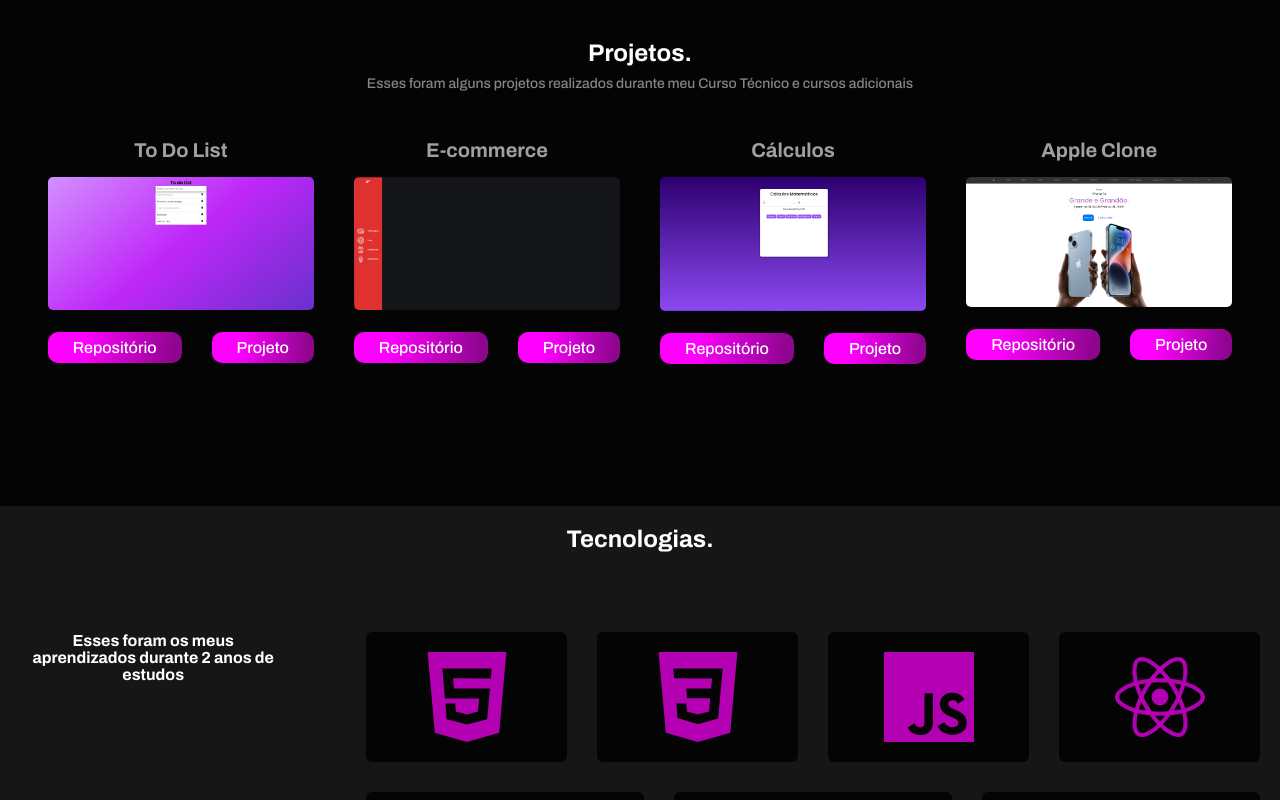
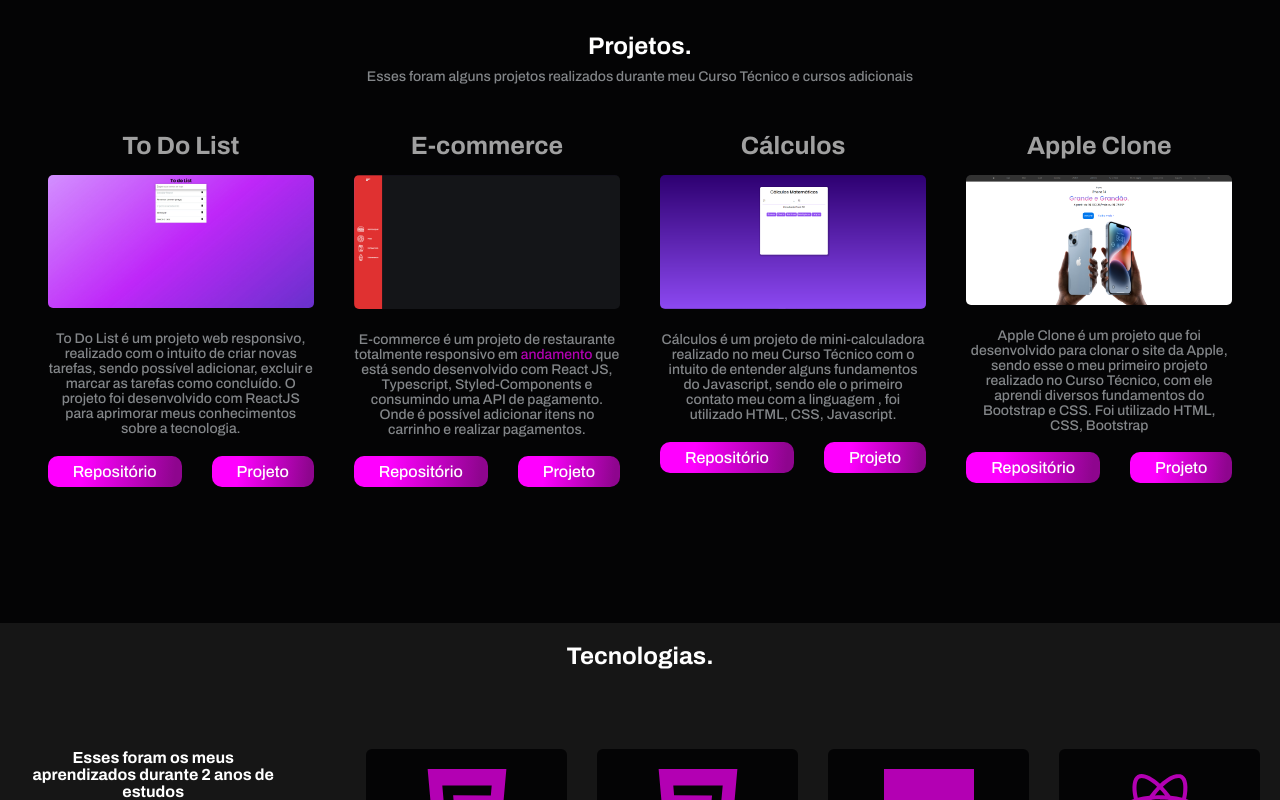
Before and after one commit to gabrielfula/PortfolioReact, a React (Vite) app: page / in a window 1280 px wide. Shown: the part 1340-2140 px from the top of the page. Built offline with nearby package versions, Linux system fonts and the light colour scheme.

Commit message:
add desc to the projects

```diff
--- a/package.json
+++ b/package.json
@@ -13,6 +13,7 @@
     "react": "^18.2.0",
     "react-dom": "^18.2.0",
     "react-icons": "^4.7.1",
+    "react-router-dom": "^6.8.1",
     "styled-components": "^5.3.6"
   },
   "devDependencies": {
--- a/src/App.jsx
+++ b/src/App.jsx
@@ -10,7 +10,6 @@
 import Aos from "aos";
 import "aos/dist/aos.css";
 
-
 export default function App() {
   useEffect(() => {
     Aos.init({ duration: 2000 });
@@ -22,6 +21,7 @@
       <Inicio />
       <Sobre id="#sobre" />
       <Projetos id="#projetos" />
+
       <Tecnologia id="#tecnologia" />
       <Footer />
     </>
--- a/src/components/Projetos/ProjetoStyled.jsx
+++ b/src/components/Projetos/ProjetoStyled.jsx
@@ -1,7 +1,7 @@
 import styled from "styled-components";
 
 export const ContentProjetos = styled.div`
-  padding: 2.4rem;
+  padding: 2rem;
   text-align: center;
 
   .align-text,
@@ -41,7 +41,7 @@
 
   h3 {
     color: ${({ theme }) => theme.colors.white20};
-    font-size: 20px;
+    font-size: 25px;
   }
 
   img {
@@ -66,4 +66,13 @@
     padding-top: 1.2rem;
     gap: 30px;
   }
+
+  .desc-projects {
+    padding-top: 20px;
+
+    p {
+      font-size: 14px;
+      color: ${({ theme }) => theme.colors.gray};
+    }
+  }
 `;
--- a/src/components/Projetos/Projetos.jsx
+++ b/src/components/Projetos/Projetos.jsx
@@ -26,6 +26,15 @@
                 <h3>To Do List</h3>
               </div>
               <img src={TodoList} alt="Imagem Web Todo" />
+              <div className="desc-projects">
+                <p>
+                  To Do List é um projeto web responsivo, realizado com o
+                  intuito de criar novas tarefas, sendo possível adicionar,
+                  excluir e marcar as tarefas como concluído. O projeto foi
+                  desenvolvido com ReactJS para aprimorar meus conhecimentos
+                  sobre a tecnologia.
+                </p>
+              </div>
               <div className="position-button">
                 <Button
                   href="https://github.com/gabrielfula/ToDo"
@@ -47,6 +56,15 @@
                 <h3>E-commerce</h3>
               </div>
               <img src={Ecomerce} alt="Imagem Web E-commerce" />
+              <div className="desc-projects">
+                <p>
+                  E-commerce é um projeto de restaurante totalmente responsivo
+                  em <span>andamento</span> que está sendo desenvolvido com
+                  React JS, Typescript, Styled-Components e consumindo uma API
+                  de pagamento. Onde é possível adicionar itens no carrinho e
+                  realizar pagamentos.
+                </p>
+              </div>
               <div className="position-button">
                 <Button>Repositório</Button>
                 <Button>Projeto</Button>
@@ -58,6 +76,14 @@
                 <h3>Cálculos</h3>
               </div>
               <img src={Calculos} alt="Imagem Web Calculos" />
+              <div className="desc-projects">
+                <p>
+                  Cálculos é um projeto de mini-calculadora realizado no meu
+                  Curso Técnico com o intuito de entender alguns fundamentos do
+                  Javascript, sendo ele o primeiro contato meu com a linguagem ,
+                  foi utilizado HTML, CSS, Javascript.
+                </p>
+              </div>
               <div className="position-button">
                 <Button
                   href="https://github.com/gabrielfula/Calculos"
@@ -79,6 +105,14 @@
                 <h3>Apple Clone</h3>
               </div>
               <img src={Apple} alt="Imagem Web Apple Clone" />
+              <div className="desc-projects">
+                <p>
+                  Apple Clone é um projeto que foi desenvolvido para clonar o
+                  site da Apple, sendo esse o meu primeiro projeto realizado no
+                  Curso Técnico, com ele aprendi diversos fundamentos do
+                  Bootstrap e CSS. Foi utilizado HTML, CSS, Bootstrap
+                </p>
+              </div>
               <div className="position-button">
                 <Button
                   href="https://github.com/gabrielfula/AppleFake"
--- a/src/components/Sobre/Sobre.jsx
+++ b/src/components/Sobre/Sobre.jsx
@@ -5,7 +5,7 @@
   return (
     <>
       <Container id="sobre">
-        <ContentAbout data-aos="zoom-in">
+        <ContentAbout>
           <div className="text-title">
             <h2>Sobre.</h2>
           </div>
@@ -28,14 +28,14 @@
           </div>
 
           <section>
-            <div className="education">
+            <div className="education" data-aos="zoom-in">
               <h5>
                 <p>Ensino Médio</p>
                 <span>Completo - (2022)</span>
               </h5>
             </div>
 
-            <div className="education">
+            <div className="education" data-aos="zoom-in">
               <h5>
                 <p>Curso Técnico de Informática na ETEC </p>
 
@@ -43,14 +43,14 @@
               </h5>
             </div>
 
-            <div className="education">
+            <div className="education" data-aos="zoom-in">
               <h5>
                 <p>Curso CC50 de Ciência da Computação de Harvard </p>
 
                 <span>Concluído - ( 2022 )</span>
               </h5>
             </div>
-            <div className="education">
+            <div className="education" data-aos="zoom-in">
               <h5>
                 <p>Curso Dominando o React da Dev Samurai </p>
 
--- a/src/components/Tecnologias/Tecnologia.jsx
+++ b/src/components/Tecnologias/Tecnologia.jsx
@@ -12,7 +12,7 @@
 export default (Tecnologia) => {
   return (
     <>
-      <ContentTec data-aos="zoom-in-up" id="tecnologia">
+      <ContentTec id="tecnologia">
         <div className="align-text">
           <h2>Tecnologias.</h2>
         </div>
@@ -21,25 +21,25 @@
             <h4>Esses foram os meus aprendizados durante 2 anos de estudos</h4>
           </div>
           <div className="icons">
-            <div className="content-icons">
+            <div className="content-icons" data-aos="fade-right">
               <SiHtml5 size={90} />
             </div>
-            <div className="content-icons">
+            <div className="content-icons" data-aos="fade-right">
               <SiCss3 size={90} />
             </div>
-            <div className="content-icons">
+            <div className="content-icons" data-aos="fade-right">
               <SiJavascript size={90} />
             </div>
-            <div className="content-icons">
+            <div className="content-icons" data-aos="fade-right">
               <SiReact size={90} />
             </div>
-            <div className="content-icons">
+            <div className="content-icons" data-aos="fade-right">
               <SiBootstrap size={90} />
             </div>
-            <div className="content-icons">
+            <div className="content-icons" data-aos="fade-right">
               <SiStyledcomponents size={90} />
             </div>
-            <div className="content-icons">
+            <div className="content-icons" data-aos="fade-right">
               <SiMysql size={90} />
             </div>
           </div>
```
Also changed, not shown: 1 other file (tests, documents, lock files or other folders).
